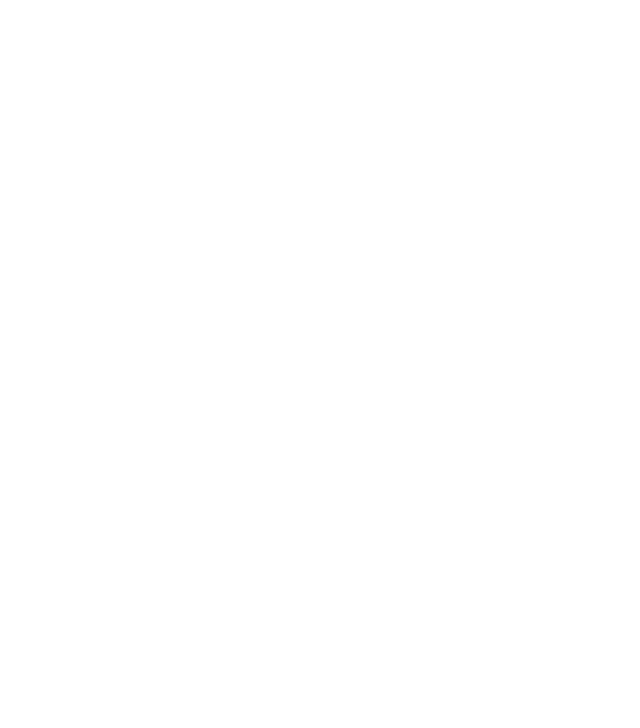
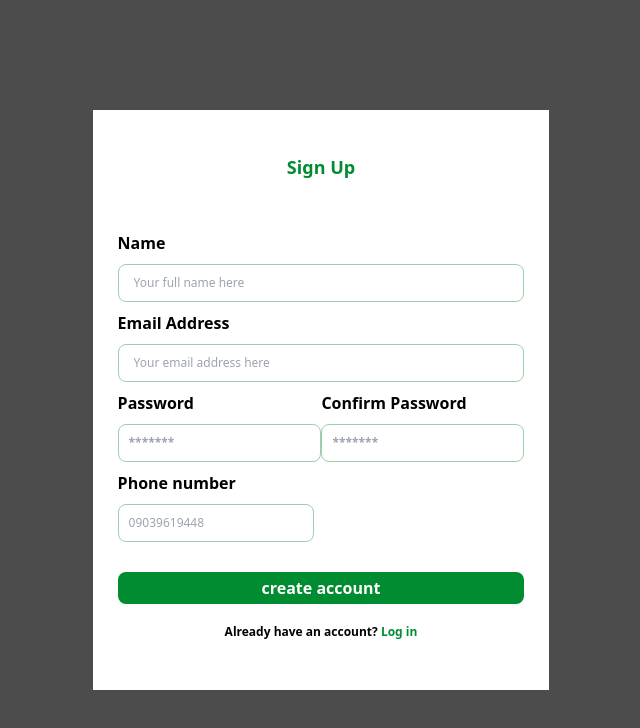
Before and after one commit to Heph-zibah/Wastexpert-website, a React (Create React App) app: page /SignUp in a window 1280 px wide. Before the commit this address had no page. Shown: the top 728 px of the page, without its empty margins (319-959 px from the left). Built offline with nearby package versions, Linux system fonts and the light colour scheme.

Commit message:
update file

```diff
--- a/package.json
+++ b/package.json
@@ -6,11 +6,13 @@
     "@testing-library/jest-dom": "^5.16.5",
     "@testing-library/react": "^13.4.0",
     "@testing-library/user-event": "^13.5.0",
+    "formik": "^2.2.9",
     "react": "^18.2.0",
     "react-dom": "^18.2.0",
     "react-icons": "^4.4.0",
     "react-scripts": "5.0.1",
-    "web-vitals": "^2.1.4"
+    "web-vitals": "^2.1.4",
+    "yup": "^0.32.11"
   },
   "scripts": {
     "start": "react-scripts start",
--- a/src/App.js
+++ b/src/App.js
@@ -6,6 +6,11 @@
 import Faq from './Pages/Faq';
 import LogIn from './Components/LogIn';
 import Collector from './Pages/Collector';
+import SignUp from './Components/SignUp';
+import ForgetPassword from './Components/ForgetPassword';
+import PasswordReset from './Components/PasswordReset';
+import ResetPassword from './Components/ResetPassword';
+import ResetSuccess from './Components/ResetSuccess';
 
 function App() {
 	return (
@@ -18,6 +23,11 @@
 				<Route path='/Faq' element={<Faq />}></Route>
 				<Route path='/LogIn' element={<LogIn />}></Route>
 				<Route path='/Collector' element={<Collector />}></Route>
+				<Route path='/SignUp' element={<SignUp />}></Route>
+				<Route path='/ForgetPassword' element={<ForgetPassword />}></Route>
+				<Route path='/PasswordReset' element={<PasswordReset />}></Route>
+				<Route path='/ResetPassword' element={<ResetPassword />}></Route>
+				<Route path='/ResetSuccess' element={<ResetSuccess />}></Route>
 			</Routes>
 		</Router>
 	);
--- a/src/Components/Contact.js
+++ b/src/Components/Contact.js
@@ -1,4 +1,5 @@
 import React from 'react';
+import { Link } from 'react-router-dom';
 
 const Contact = () => {
 	return (
@@ -11,7 +12,7 @@
 				Contact us. we will get back to you shortly!
 			</p>
 			<button className='py-[8px] px-[31px] lg:py-[15px] lg:px-[53px] text-white bg-primary rounded-md text-sm font-semibold mt-[60px]'>
-				Contact us
+				<Link to='/Contact'>Contact us</Link>
 			</button>
 		</div>
 	);
--- /dev/null
+++ b/src/Components/PasswordReset.js
@@ -0,0 +1,26 @@
+import React from 'react';
+import { Link } from 'react-router-dom';
+
+const PasswordReset = () => {
+	return (
+		<div className='mx-auto bg-[rgba(0,0,0,0.7)] w-full flex items-center justify-center fixed top-0 left-0 h-[100vh]'>
+			<div className='bg-white [w-369px] px-[25px] pt-[157px] pb-[50px]'>
+				<div className='mb-[55px] text-center font-inter'>
+					<h1 className='text-lg font-semibold  text-primary mb-[11px]'>
+						Email submitted successfully!
+					</h1>
+					<p className='text-sm'>
+						Kindly check your mailbox to <br /> Continue
+					</p>
+				</div>
+				<form action=''>
+					<button className='rounded-lg text-white bg-primary px-[144px] py-[4px] font-semibold mt-[143px]'>
+						<Link to='/PasswordReset'>Ok</Link>
+					</button>
+				</form>
+			</div>
+		</div>
+	);
+};
+
+export default PasswordReset;
--- /dev/null
+++ b/src/Components/ResetPassword.js
@@ -0,0 +1,90 @@
+import React from 'react';
+import { Link } from 'react-router-dom';
+import { useFormik } from 'formik';
+import * as Yup from 'yup';
+
+const ResetPassword = () => {
+	const formik = useFormik({
+		initialValues: {
+			password: '',
+			password2: ''
+		},
+		validationSchema: Yup.object({
+			password: Yup.string()
+				.max(12, 'Must be 12 numbers or less')
+				.required('Required'),
+			password2: Yup.string()
+				.max(12, 'Must be 12 numbers or less')
+				.required('Required')
+		}),
+		onSubmit: (values) => {
+			alert(JSON.stringify(values, null, 2));
+		}
+	});
+
+	return (
+		<div className='mx-auto bg-[rgba(0,0,0,0.7)] w-full flex items-center justify-center fixed top-0 left-0 h-[100vh]'>
+			<div className='bg-white [w-369px] px-[25px] pt-[56px] pb-[50px]'>
+				<div className='mb-[38px] text-center font-inter'>
+					<h1 className='text-[25px] font-semibold  text-primary mb-[11px]'>
+						Reset Password?
+					</h1>
+					<p className='text-sm'>
+						You are about to get a new <br /> password
+					</p>
+				</div>
+				<form
+					action=''
+					className='flex flex-col text-start'
+					onSubmit={formik.handleSubmit}
+				>
+					<label
+						htmlFor='password'
+						className='mt-[17px] pb-[9px] font-semibold text-black'
+					>
+						New Password
+					</label>
+					<input
+						onChange={formik.handleChange}
+						onBlur={formik.handleBlur}
+						value={formik.values.password}
+						id='password'
+						name='password'
+						type='password'
+						placeholder='*******'
+						className='text-[#9AD1AD] text-xs py-[10px] px-[10px] rounded-lg border border-[#9AD1AD]'
+					/>
+					{formik.touched.password && formik.errors.password ? (
+						<p className='errors mt-4'>{formik.errors.password}</p>
+					) : null}
+
+					<label
+						htmlFor='password2'
+						className='mt-[17px] pb-[9px] font-semibold text-black'
+					>
+						Confirm Password
+					</label>
+					<input
+						onChange={formik.handleChange}
+						onBlur={formik.handleBlur}
+						value={formik.values.password2}
+						id='password2'
+						name='password2'
+						type='password2'
+						placeholder='*******'
+						className='text-[#9AD1AD] text-xs py-[10px] px-[10px] rounded-lg border border-[#9AD1AD]'
+					/>
+					{formik.touched.password2 && formik.errors.password2 ? (
+						<p className='errors mt-4'>{formik.errors.password2}</p>
+					) : null}
+
+					<button className='rounded-lg text-white bg-primary px-[144px] py-[4px] font-semibold mt-[94px]'>
+						<Link to='/ResetSuccess'>Reset Password</Link>
+					</button>
+				</form>
+			</div>
+		</div>
+	);
+};
+
+export default ResetPassword;
--- /dev/null
+++ b/src/Components/ResetSuccess.js
@@ -0,0 +1,27 @@
+import React from 'react';
+import { IoIosCheckmark } from 'react-icons/io';
+
+const ResetSuccess = () => {
+	return (
+		<div className='mx-auto bg-[rgba(0,0,0,0.7)] w-full flex items-center justify-center fixed top-0 left-0 h-[100vh]'>
+			<div className='bg-white [w-369px] px-[25px] pt-[43px] pb-[50px] flex flex-col items-center'>
+				<h1 className='text-lg font-semibold font-inter text-primary mb-[41px] text-center'>
+					Congratulations!
+				</h1>
+				<div className='bg-primary mb-[41px] rounded-[50%] py-[53px] px-[43px] flex items-center justify-center w-[136px] h-[136px]'>
+					<IoIosCheckmark className='text-white text-[800px] text-center' />
+				</div>
+				<p className='text-sm text-center forn-mulish'>
+					You password has been successfully <br /> changed
+				</p>
+				<form action=''>
+					<button className='rounded-lg text-white bg-primary px-[144px] py-[4px] font-semibold mt-[30px]'>
+						Continue
+					</button>
+				</form>
+			</div>
+		</div>
+	);
+};
+
+export default ResetSuccess;
--- /dev/null
+++ b/src/Components/SignUp.js
@@ -0,0 +1,94 @@
+import React from 'react';
+import { Link } from 'react-router-dom';
+
+const SignUp = () => {
+	return (
+		<div className='mx-auto bg-[rgba(0,0,0,0.7)] w-full flex items-center justify-center fixed top-0 left-0 h-[100vh]'>
+			<div className='bg-white [w-369px] px-[25px] pt-[43px] pb-[50px]'>
+				<h1 className='text-lg font-semibold font-inter text-primary mb-[41px] text-center'>
+					Sign Up
+				</h1>
+				<form action='' className='flex flex-col text-start'>
+					<label
+						htmlFor='name'
+						className='pb-[9px] font-semibold text-black  pt-[9px]'
+					>
+						Name
+					</label>
+					<input
+						type='text'
+						name='name'
+						id='name'
+						placeholder='Your full name here'
+						className='text-[#9AD1AD] text-xs py-[10px] px-[15px] rounded-lg border border-[#9AD1AD]'
+					/>
+					<label
+						htmlFor='email'
+						className='pb-[9px] font-semibold text-black  pt-[9px]'
+					>
+						Email Address
+					</label>
+					<input
+						type='email'
+						name='email'
+						id='email'
+						placeholder='Your email address here'
+						className='text-[#9AD1AD] text-xs py-[10px] px-[15px] rounded-lg border border-[#9AD1AD]'
+					/>
+					<div className='flex items-center justify-between pt-[9px] font-semibold text-black'>
+						<div className='flex flex-col'>
+							<label htmlFor='password' className='pb-[9px]'>
+								Password
+							</label>
+							<input
+								type='password'
+								name='password'
+								id='password'
+								placeholder='*******'
+								className='text-[#9AD1AD] text-xs py-[10px] px-[10px] rounded-lg border border-[#9AD1AD]'
+							/>
+						</div>
+						<div className='flex flex-col'>
+							<label htmlFor='password2' className='pb-[9px]'>
+								Confirm Password
+							</label>
+							<input
+								type='password'
+								name='password2'
+								id='password2'
+								placeholder='*******'
+								className='text-[#9AD1AD] text-xs py-[10px] px-[10px] rounded-lg border border-[#9AD1AD]'
+							/>
+						</div>
+					</div>
+					<label
+						htmlFor='phoneNumber'
+						className='pb-[9px] font-semibold text-black  pt-[9px]'
+					>
+						Phone number
+					</label>
+					<div className='flex'>
+						<input
+							type='text'
+							name='phoneNumber'
+							id='phoneNumber'
+							placeholder='09039619448'
+							className='text-[#9AD1AD] text-xs py-[10px] px-[10px] rounded-lg border border-[#9AD1AD]'
+						/>
+					</div>
+					<button className='rounded-lg text-white bg-primary px-[144px] py-[4px] font-semibold mt-[30px]'>
+						create account
+					</button>
+				</form>
+				<p className='text-xs font-semibold pt-[20px] text-black text-center'>
+					Already have an account?{' '}
+					<Link to='/LogIn' className='text-primary'>
+						Log in
+					</Link>
+				</p>
+			</div>
+		</div>
+	);
+};
+
+export default SignUp;
--- a/src/Components/login.js
+++ b/src/Components/login.js
@@ -1,24 +1,52 @@
 import React from 'react';
 import { Link } from 'react-router-dom';
+import { useFormik } from 'formik';
+import * as Yup from 'yup';
 
 const LogIn = () => {
+	const formik = useFormik({
+		initialValues: {
+			email: '',
+			password: ''
+		},
+		validationSchema: Yup.object({
+			email: Yup.string().email('Invalid email address').required('Required'),
+			password: Yup.string()
+				.max(12, 'Must be 12 numbers or less')
+				.required('Required')
+		}),
+		onSubmit: (values) => {
+			alert(JSON.stringify(values, null, 2));
+		}
+	});
+
 	return (
 		<div className='mx-auto bg-[rgba(0,0,0,0.7)] w-full flex items-center justify-center fixed top-0 left-0 h-[100vh]'>
 			<div className='bg-white [w-369px] px-[25px] pt-[43px] pb-[50px]'>
 				<h1 className='text-lg font-semibold font-inter text-primary mb-[41px] text-center'>
 					Log in
 				</h1>
-				<form action='' className='flex flex-col text-start'>
+				<form
+					action=''
+					className='flex flex-col text-start'
+					onSubmit={formik.handleSubmit}
+				>
 					<label htmlFor='email' className='pb-[9px] font-semibold text-black'>
 						Email Address
 					</label>
 					<input
+						onChange={formik.handleChange}
+						onBlur={formik.handleBlur}
+						value={formik.values.email}
+						id='email'
+						name='email'
 						type='email'
-						name='email'
-						id='email'
 						placeholder='Your email address here'
-						className='text-[#9AD1AD] text-xs py-[10px] px-[15px] rounded-lg border '
+						className='text-[#9AD1AD] text-xs py-[10px] px-[15px] rounded-lg border border-[#9AD1AD]'
 					/>
+					{formik.touched.email && formik.errors.email ? (
+						<p className='errors mt-4'>{formik.errors.email}</p>
+					) : null}
 					<label
 						htmlFor='password'
 						className='mt-[17px] pb-[9px] font-semibold text-black'
@@ -26,14 +54,20 @@
 						Password
 					</label>
 					<input
+						onChange={formik.handleChange}
+						onBlur={formik.handleBlur}
+						value={formik.values.password}
+						id='password'
+						name='password'
 						type='password'
-						name='password'
-						id='password'
 						placeholder='********'
-						className='text-[] text-xs py-[10px] px-[15px] rounded-lg border'
+						className='text-[#9AD1AD] text-xs py-[10px] px-[15px] rounded-lg border border-[#9AD1AD]'
 					/>
+					{formik.touched.password && formik.errors.password ? (
+						<p className='errors mt-4'>{formik.errors.password}</p>
+					) : null}
 					<p className='pt-[7px] text-[14px] font-semibold text-black'>
-						Forgot Password?
+						<Link to='/ForgetPassword'>Forgot Password?</Link>
 					</p>
 
 					<button className='rounded-lg text-white bg-primary px-[144px] py-[4px] font-semibold mt-[30px]'>
@@ -41,7 +75,10 @@
 					</button>
 				</form>
 				<p className='text-xs font-semibold pt-[20px] text-black'>
-					Already have an account? <Link className='text-primary'>Sign in</Link>
+					Dont't have an account?{' '}
+					<Link to='/SignUp' className='text-primary'>
+						Sign up
+					</Link>
 				</p>
 			</div>
 		</div>
--- a/src/Pages/Services.js
+++ b/src/Pages/Services.js
@@ -40,11 +40,11 @@
 						tortor, a. Nisl, dictumst eu urna, at odio scelerisque pulvinar a, magna.
 					</p>
 
-					<div className='flex mt-[44px] items-center text-center pl-[31px] pr-[44px] w-full lg:px-0 lg:text-[18px] lg:mt-[73px]'>
-						<button className='rounded-md pl-[32px] pr-[33px] pt-[10px] pb-[17px] bg-primary text-white font-semibold text-sm lg:px-[52px] lg:py-[15px]'>
+					<div className='flex mt-[44px] items-center text-center px-[14px] lg:pl-[31px]  lg:pr-[44px] w-full lg:px-0 lg:text-[18px] lg:mt-[73px]'>
+						<button className='rounded-md px-[12px] pt-[10px] pb-[10px] bg-primary text-white font-semibold text-sm lg:px-[52px] lg:py-[15px]'>
 							Pick up Request
 						</button>
-						<button className='rounded-md flex items-center bg-black pl-[24px] pr-[17px] pt-[9px] pb-[10.99px] text-white ml-[33px] lg:px-[35px] lg:pt-[12px] lg:pb-[10]'>
+						<button className='rounded-md flex items-center bg-black pl-[14px] pr-[12px] pt-[9px] pb-[10.99px] text-white ml-[33px] lg:px-[35px] lg:pt-[12px] lg:pb-[10]'>
 							<AiOutlinePlayCircle className='text-[20px] lg:text-[32px]' />
 							<span className='ml-[12px]'> Watch Video</span>
 						</button>
--- a/src/index.css
+++ b/src/index.css
@@ -71,6 +71,10 @@
 	box-shadow: 0px 4px 4px rgba(0, 0, 0, 0.25);
 }
 
+.errors {
+	color: red;
+}
+
 @media screen and (min-width: 768px) {
 	.about-bg:before {
 		content: '';
```
Also changed, not shown: src/Components/Navbar.js (+9 -21 lines), 1 other file (tests, documents, lock files or other folders).
